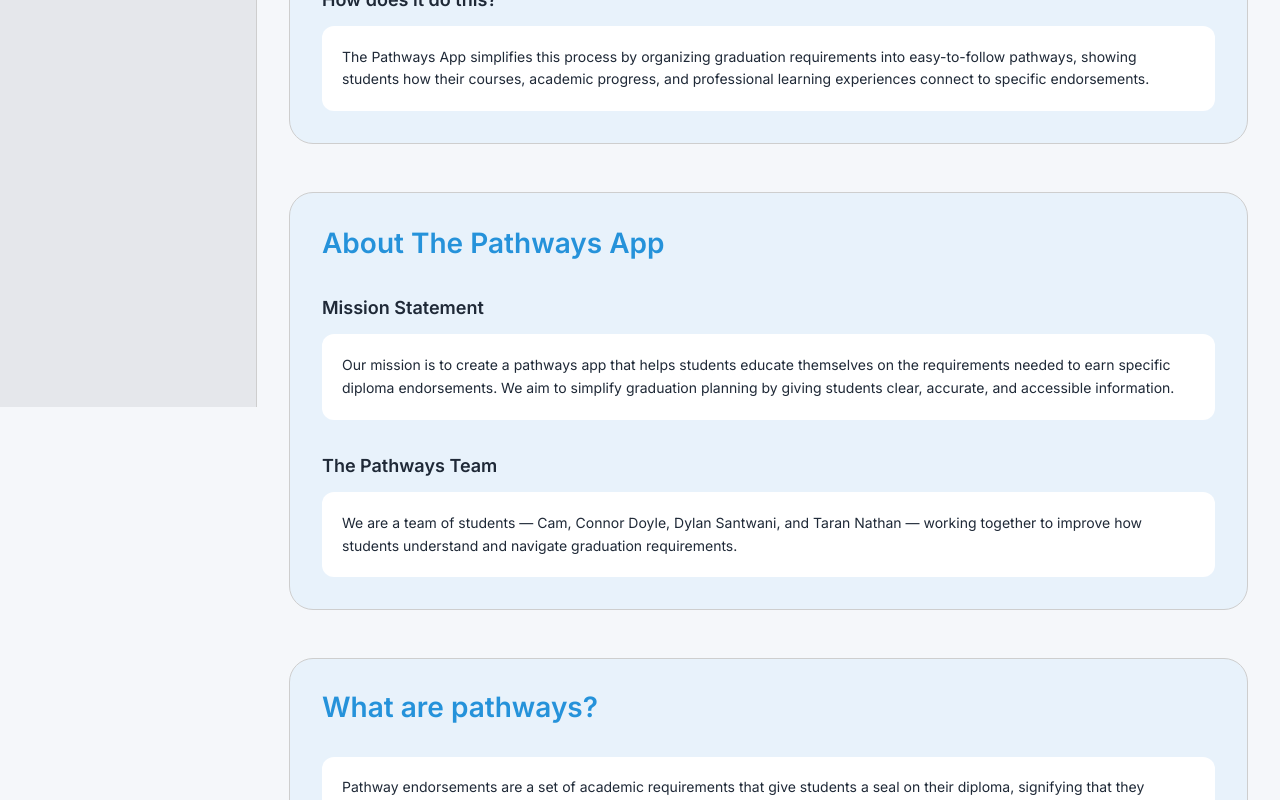
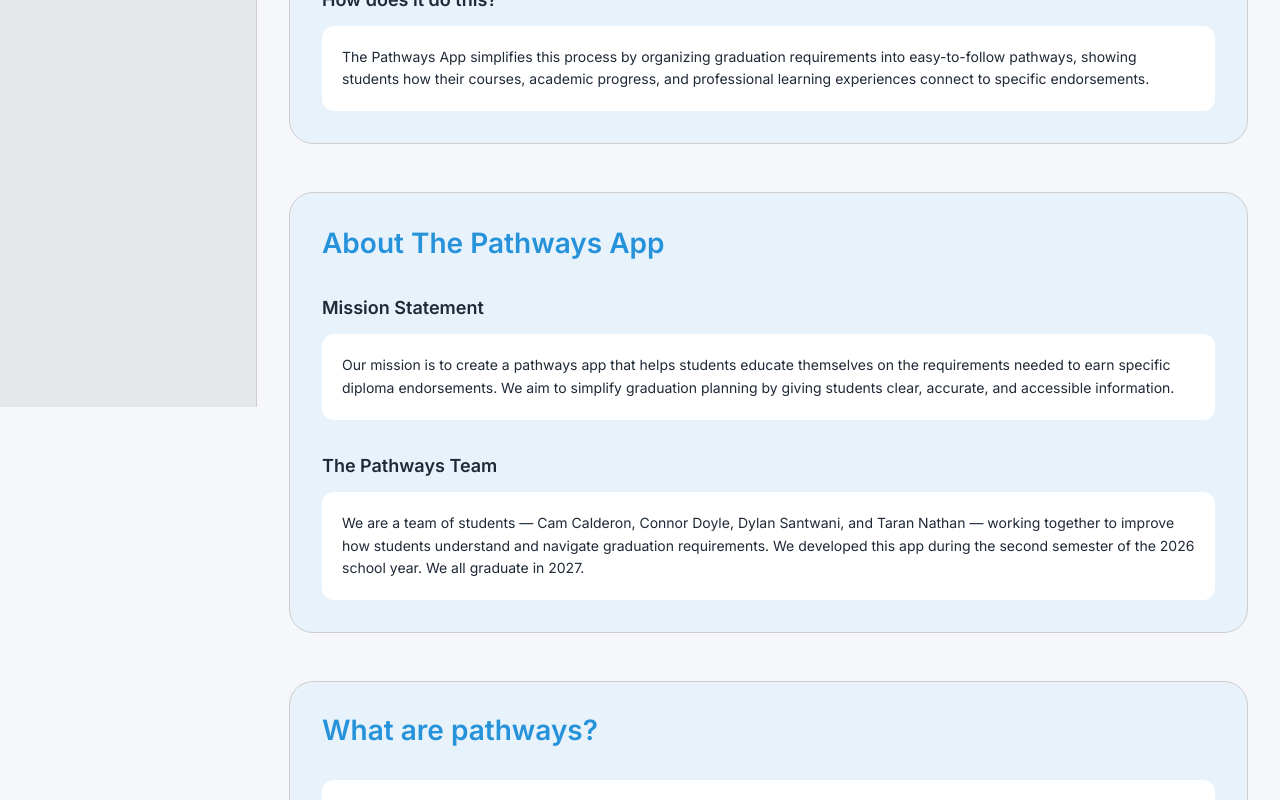
Before and after one commit to NCHS-Software-Engineering/NCHS-pathways-app, a Next.js app in the folder pathways-app/: page /about in a window 1280 px wide. Shown: the part 393-1193 px from the top of the page. Built offline with nearby package versions, Linux system fonts and the light colour scheme; no server answers.

Commit message:
Small information change
For the Final Detail Work assignment, added our graduation years.

```diff
--- a/pathways-app/app/about/page.tsx
+++ b/pathways-app/app/about/page.tsx
@@ -70,9 +70,9 @@ export default function AboutPage() {
               </h3>
 
               <div className="bg-(--bg-card) rounded-xl p-5 text-sm leading-relaxed ">
-                We are a team of students — Cam, Connor Doyle, Dylan Santwani, and Taran Nathan —
+                We are a team of students — Cam Calderon, Connor Doyle, Dylan Santwani, and Taran Nathan —
                 working together to improve how students understand and navigate
-                graduation requirements.
+                graduation requirements. We developed this app during the second semester of the 2026 school year. We all graduate in 2027.
               </div>
             </div>
           </section>
```
